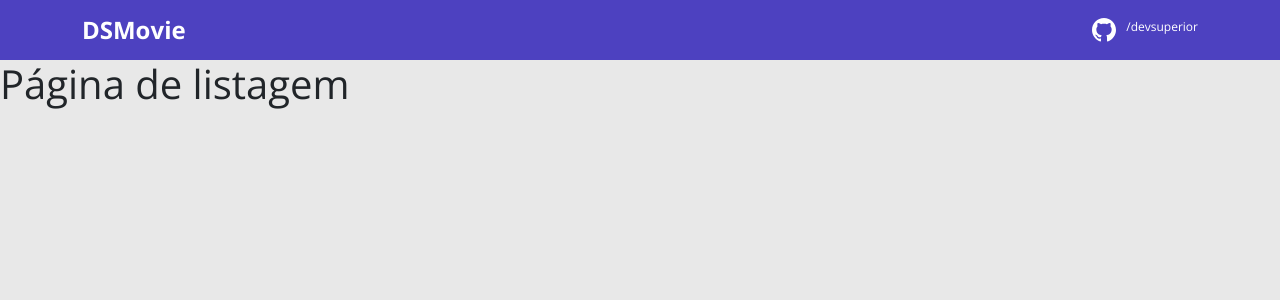
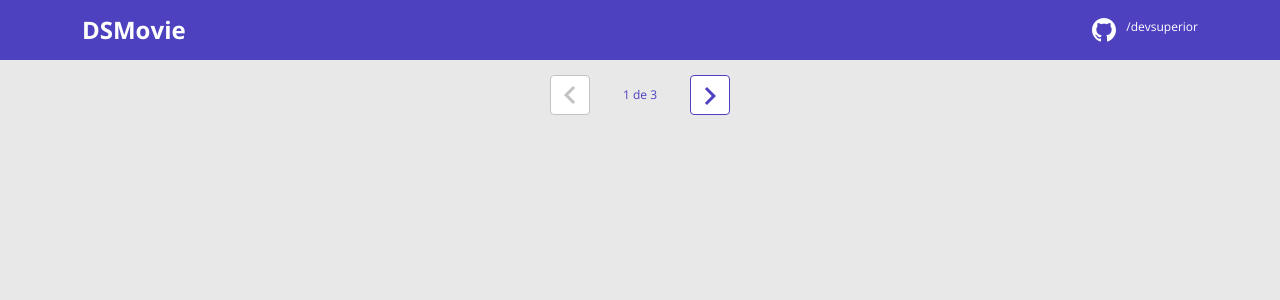
Before and after one commit to MarleneMoraes/dsmovie, a React (Create React App) app in the folder frontend/: page / in a window 1280 px wide. Shown: the top 300 px of the page. Built offline with nearby package versions, Linux system fonts and the light colour scheme.

Commit message:
Pagination layout

```diff
--- /dev/null
+++ b/frontend/src/components/Pagination/index.tsx
@@ -0,0 +1,20 @@
+import { ReactComponent as Arrow } from 'assets/img/arrow.svg';
+import './styles.css';
+
+function Pagination() {
+    return (
+        <div className="dsmovie-pagination-container">
+            <div className="dsmovie-pagination-box">
+                <button className="dsmovie-pagination-button" disabled={true} >
+                    <Arrow />
+                </button>
+                <p>{`${1} de ${3}`}</p>
+                <button className="dsmovie-pagination-button" disabled={false} >
+                    <Arrow className="dsmovie-flip-horizontal" />
+                </button>
+            </div>
+        </div>
+    );
+}
+
+export default Pagination;
--- /dev/null
+++ b/frontend/src/components/Pagination/styles.css
@@ -0,0 +1,53 @@
+.dsmovie-pagination-container {
+    padding: 15px 0;
+    display: flex;
+    justify-content: center;
+    align-items: center;
+}
+
+.dsmovie-pagination-box {
+    width: 180px;
+    display: flex;
+    justify-content: space-between;
+    align-items: center;
+}
+
+.dsmovie-pagination-box form {
+    width: 100%;
+    display: flex;
+}
+
+.dsmovie-pagination-button {
+    width: 40px;
+    height: 40px;
+    border-radius: 4px;
+    background-color: #fff;
+    display: flex;
+    justify-content: center;
+    align-items: center;
+    border: 1px solid var(--color-primary);
+    cursor: pointer;
+}
+
+.dsmovie-pagination-button svg {
+    filter: brightness(0) saturate(100%) invert(26%) sepia(19%) saturate(7395%) hue-rotate(234deg) brightness(89%) contrast(92%);
+}
+
+.dsmovie-pagination-button:disabled {
+    border: 1px solid #c2c2c2;
+    cursor: unset;
+}
+
+.dsmovie-pagination-button:disabled svg {
+    filter: none;
+}
+
+.dsmovie-pagination-container p {
+    margin: 0;
+    font-size: 12px;
+    color: var(--color-primary);
+}
+
+.dsmovie-flip-horizontal {
+    transform: rotate(180deg);
+}
--- a/frontend/src/pages/Form/index.tsx
+++ b/frontend/src/pages/Form/index.tsx
@@ -12,9 +12,9 @@
 
     return (
         <div className="dsmovie-form-container">
-            <img className="dsmovie-movie-card-image" src={ movie.image } alt={ movie.title } />
+            <img className="dsmovie-movie-card-image" src={movie.image} alt={movie.title} />
             <div className="dsmovie-card-bottom-container">
-                <h3>{ movie.title }</h3>
+                <h3>{movie.title}</h3>
                 <form className="dsmovie-form">
                     <div className="form-group dsmovie-form-group">
                         <label htmlFor="email">Informe seu email</label>
@@ -39,3 +39,4 @@
         </div >
     );
 }
+export default Form;
--- a/frontend/src/pages/Listing/index.tsx
+++ b/frontend/src/pages/Listing/index.tsx
@@ -1,6 +1,8 @@
+import Pagination from "components/Pagination";
+
 function Listing() {
     return (
-        <h1>Página de listagem</h1>
+        <Pagination />
     );
 }
 
```
Also changed, not shown: frontend/src/assets/img/arrow.svg (added), frontend/src/pages/Form/styles.css (line endings or trailing spaces).
